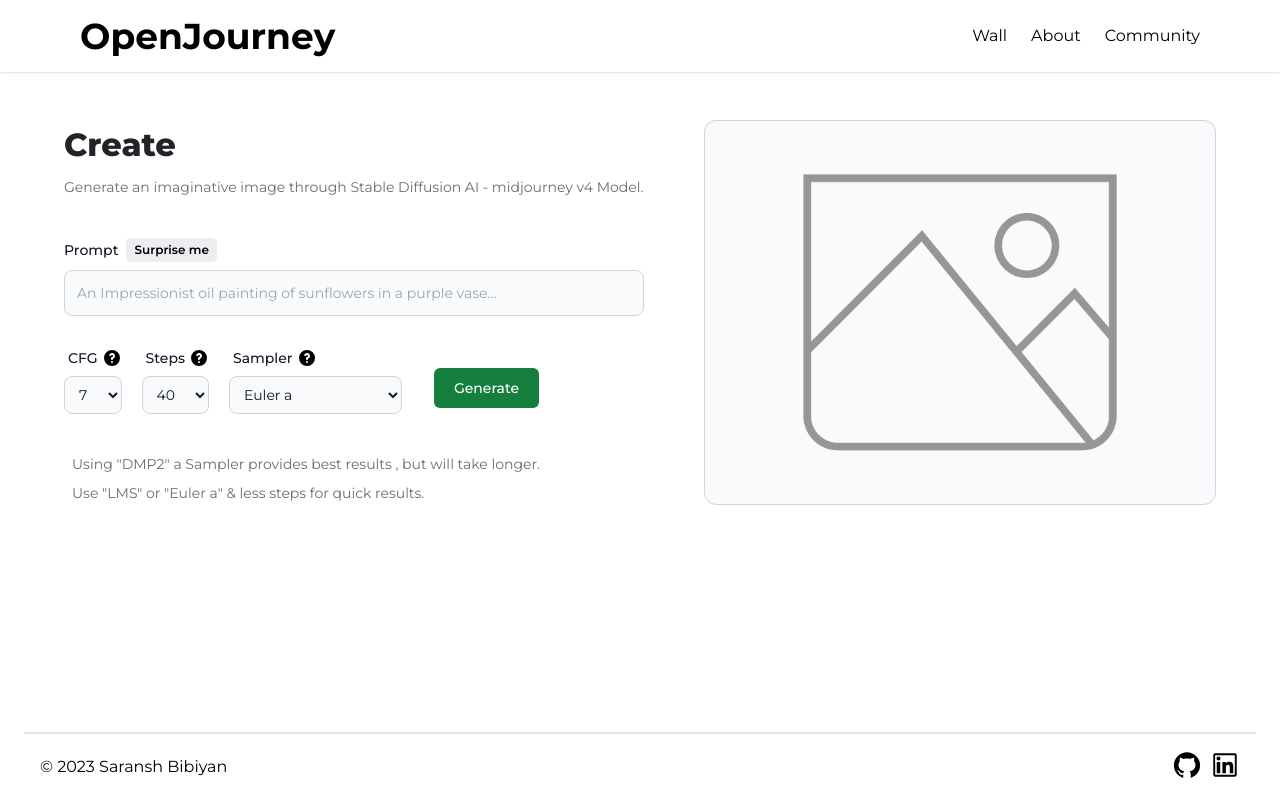
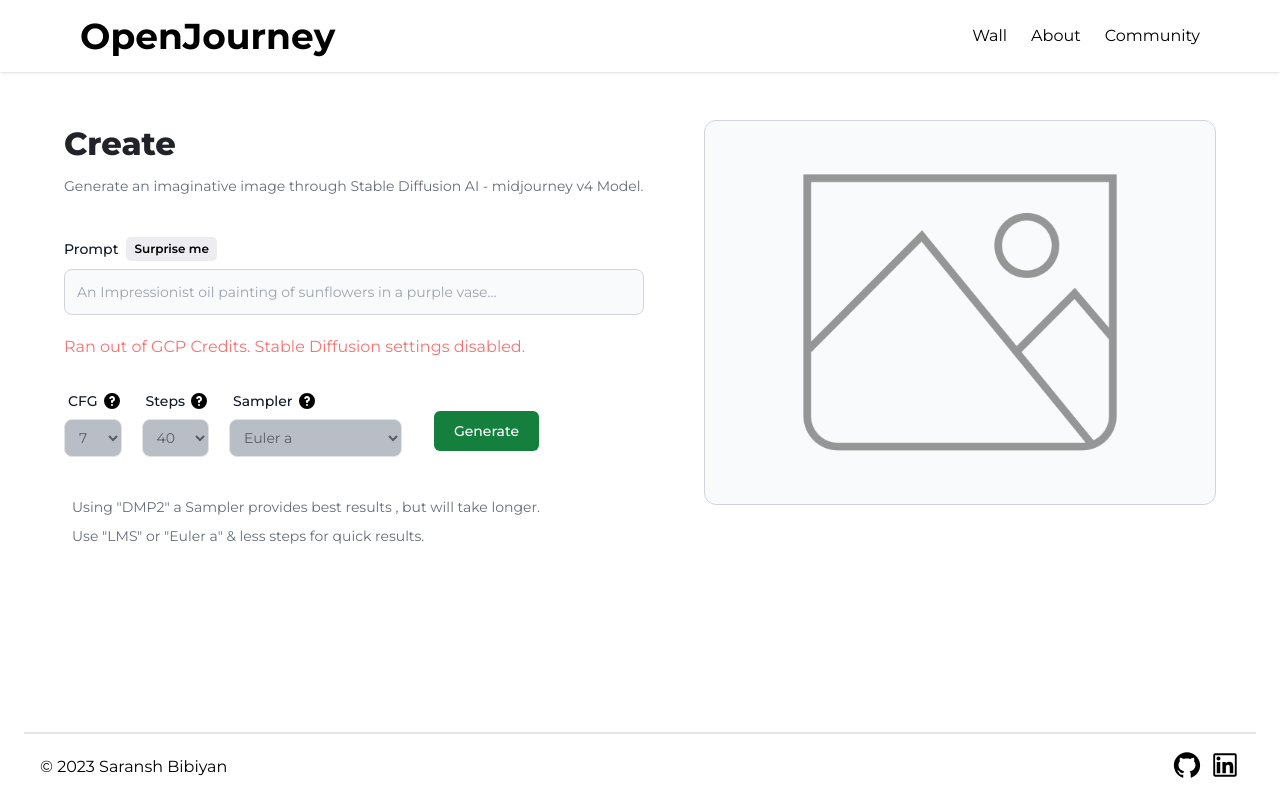
Before and after one commit to Saransh29/Openjourney, a Next.js app: page / in a window 1280 px wide. Built offline with nearby package versions, Linux system fonts and the light colour scheme.

Commit message:
Ran out of GCP credits.

```diff
--- a/app/community/page.js
+++ b/app/community/page.js
@@ -1,8 +1,6 @@
 "use client";
 import Photo from "@/main/components/item";
-import Image from "next/image";
 import { useState, useEffect } from "react";
-import { AiOutlineGithub, AiOutlineLinkedin } from "react-icons/ai";
 import Gallery from "react-photo-gallery";
 import Footer from "@/main/components/footer";
 
@@ -99,25 +97,29 @@ export default function About() {
 
     setImages(imgs);
     // add the new data to the existing data
-    setData([...data, ...d]);
+    setData((old) => [...old, ...d]);
     // setData(d);
   };
 
-  console.log(data);
-
+  // console.log(data);
   // console.log(images);
 
-  // onscroll call getData to get more images and add to images array
-  // useEffect(() => {
-  //   window.addEventListener("scroll", () => {
-  //     if (
-  //       window.innerHeight + document.documentElement.scrollTop ===
-  //       document.documentElement.offsetHeight
-  //     ) {
-  //       getData();
-  //     }
-  //   });
-  // }, []);
+  useEffect(() => {
+    if (data.length < 34) {
+      const interval = setInterval(() => {
+        fetch("https://stable-diff-api-production.up.railway.app/posts")
+          // fetch("http://localhost:5000/posts")
+          .then((res) => res.json())
+          .then((temp) => {
+            // add the new data to the data array
+            setData((old) => [...old, ...temp.data]);
+          });
+      }, 4000);
+      return () => {
+        clearInterval(interval);
+      };
+    }
+  }, [data.length]);
 
   useEffect(() => {
     getData();
--- a/main/components/CreatePost.js
+++ b/main/components/CreatePost.js
@@ -170,6 +170,11 @@ const CreatePost = () => {
               required
             />
           </div>
+          <div className="">
+            <p className=" text-red-400">
+              Ran out of GCP Credits. Stable Diffusion settings disabled.
+            </p>
+          </div>
 
           <div className="flex ">
             <div className="py-3 flex flex-col">
@@ -205,9 +210,10 @@ const CreatePost = () => {
 
               <select
                 id="cfg"
+                disabled
                 value={selectedCfg}
                 onChange={(e) => setSelectedCfg(e.target.value)}
-                className="border bg-gray-50 border-gray-300 text-gray-900 text-sm rounded-lg focus:ring-blue-500 focus:border-blue-500 w-42 px-2.5 py-2  "
+                className="border bg-gray-400 border-gray-300 text-gray-900 text-sm rounded-lg focus:ring-blue-500 focus:border-blue-500 w-42 px-2.5 py-2  "
               >
                 <option value="3">3</option>
                 <option value="4">4</option>
@@ -250,9 +256,10 @@ const CreatePost = () => {
 
               <select
                 id="Steps"
+                disabled
                 value={selectedSteps}
                 onChange={(e) => setSelectedSteps(e.target.value)}
-                className="border bg-gray-50 border-gray-300 text-gray-900 text-sm rounded-lg focus:ring-blue-500 focus:border-blue-500 w-42 px-2.5 py-2  "
+                className="border bg-gray-400 border-gray-300 text-gray-900 text-sm rounded-lg focus:ring-blue-500 focus:border-blue-500 w-42 px-2.5 py-2  "
               >
                 <option value="10">10</option>
                 <option value="20">20</option>
@@ -294,10 +301,11 @@ const CreatePost = () => {
               </div>
 
               <select
+                disabled
                 id="Sampler"
                 value={selectedSampler}
                 onChange={(e) => setSelectedSampler(e.target.value)}
-                className="border bg-gray-50 border-gray-300 text-gray-900 text-sm rounded-lg focus:ring-blue-500 focus:border-blue-500 w-42 px-2.5 py-2  "
+                className="border bg-gray-400 border-gray-300 text-gray-900 text-sm rounded-lg focus:ring-blue-500 focus:border-blue-500 w-42 px-2.5 py-2  "
               >
                 <option value="Euler a">Euler a</option>
                 <option value="DPM2 a">DPM2 a</option>
@@ -310,6 +318,7 @@ const CreatePost = () => {
             </div>
             <div className="mt-8 px-8 hidden md:block">
               <button
+                // disabled
                 type="button"
                 onClick={generateImage}
                 className=" text-white bg-green-700 font-medium rounded-md text-sm w-full sm:w-auto px-5 py-2.5 text-center"
```
